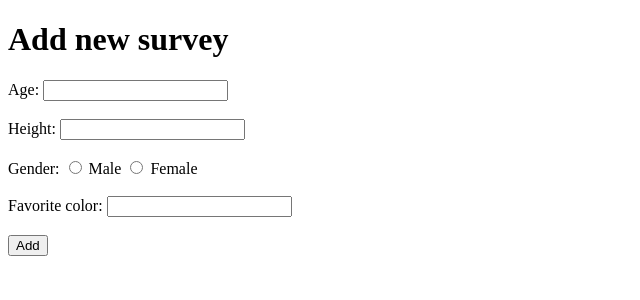
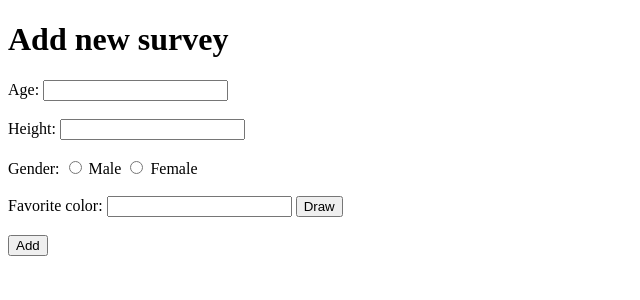
Before and after one commit to JakubKosakowski/CRUD-Web-App, a Flask app: page /add in a window 1280 px wide. Shown: the top 300 px of the page, without its empty margins (0-640 px from the left). Run offline with Flask 3, Linux system fonts and the light colour scheme.

Commit message:
Create static javascript file and add them to add form

```diff
--- /dev/null
+++ b/static/script.js
@@ -0,0 +1,10 @@
+const btn = document.querySelector('.random')
+const field = document.querySelector("#favorite_color")
+
+var colors = ['red', 'blue', 'green', 'yellow']
+
+console.log("Connect");
+
+btn.addEventListener("click", function(){
+    field.value = colors[Math.floor(Math.random()*colors.length)];
+});
--- a/templates/add.html
+++ b/templates/add.html
@@ -6,7 +6,7 @@ Add new survey
 
 {% block content %}
 <h1>Add new survey</h1>
-<form action="" method="POST">
+<form action="" method="POST" id="form">
   <label for="age">Age: </label>
   <input type="number" name="age" id="age"><br><br>
   <label for="height">Height: </label>
@@ -17,7 +17,9 @@ Add new survey
   <input type="radio" id="Female" name="gender" value="Female">
   <label for="Female">Female</label><br><br>
   <label for="favorite_color">Favorite color:</label>
-  <input type="text" name="favorite_color" id="favorite_color"><br><br>
+  <input type="text" name="favorite_color" id="favorite_color">
+  <button class="random" name="draw" type="button">Draw</button><br><br>
   <input type="submit" value="Add">
 </form>
+<script src="{{url_for('static', filename='script.js')}}"></script>
 {% endblock %}
```
